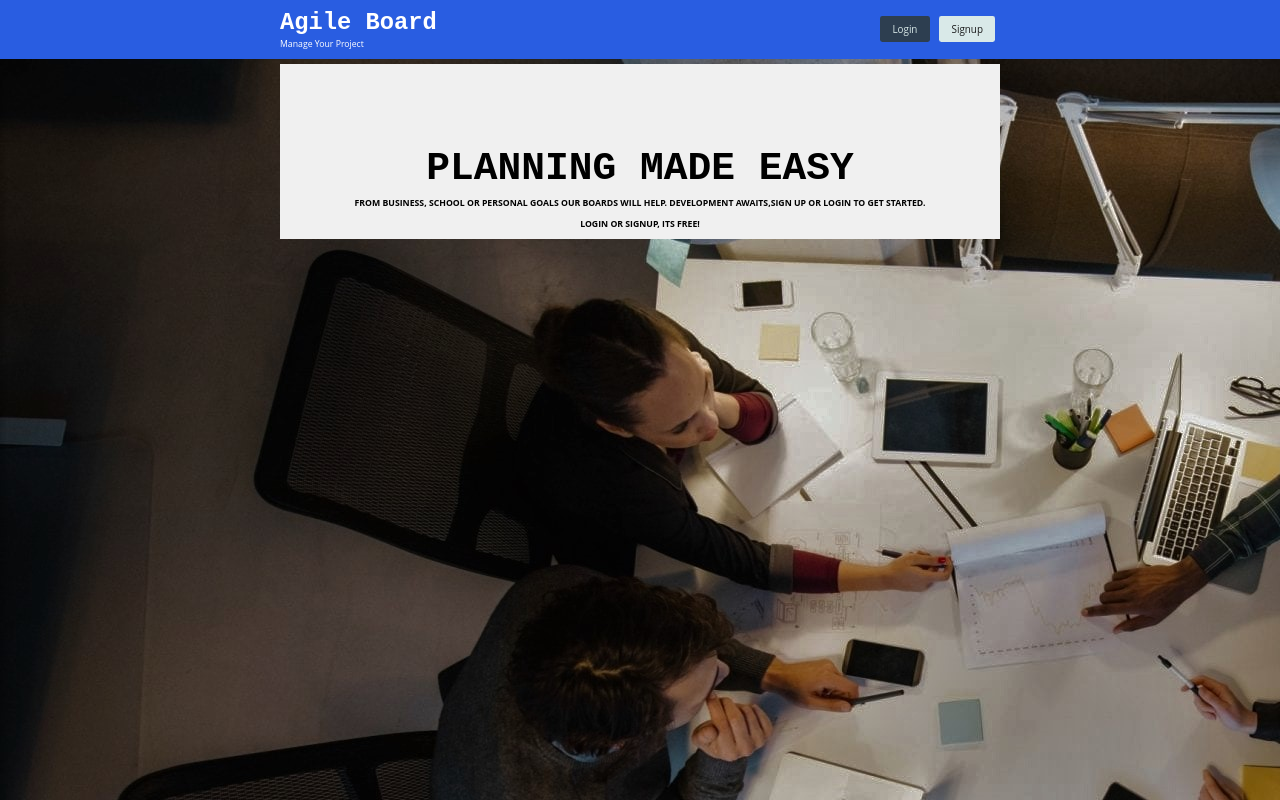
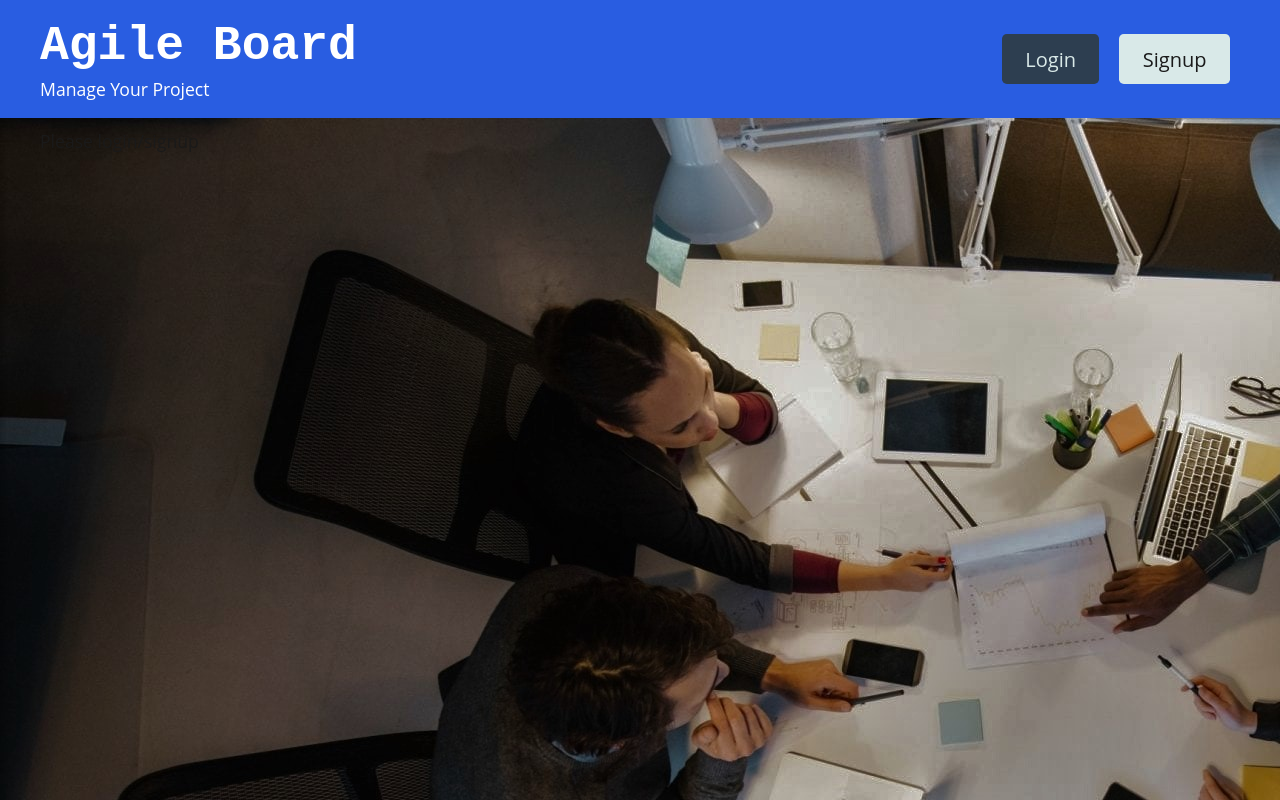
Before and after one commit to Sivaparam/E-commerce-platform, a React (Create React App) app in the folder client/: page / in a window 1280 px wide. Built offline with nearby package versions, Linux system fonts and the light colour scheme; no server answers.

Commit message:
Revert "landing page css"

```diff
--- a/client/src/index.css
+++ b/client/src/index.css
@@ -1931,63 +1931,3 @@ justify-content: space-around;
 
 
 }
-
-/*landing page*/
-
-:root{
-  --link:#000;
-  --hover:#b00;
-  --main:#000;
-  --bg:#f0f0f0;
-  --size:99vmin;
-  --ratio:1/1.1;
-  font-size: calc(var(--size)/100);
-}
-.landingpage{
-  margin:0;
-  padding: 0;
-  overflow: hidden;
-  background-color: var(--bg);
-  color:var(--main)
-}
-.container{
-  width: calc(var(--size)* var(--ratio));
-  margin:0 auto;
-}
-.logo{
-  width:150px;
-  padding:10px 0;
-  cursor:pointer;
-  border: 3px solid var(--main);
-  position: relative;
-  font-size: 2.2rem;
-  text-transform: uppercase;
-  font-weight: bold;
-  letter-spacing: 2.5px;
-  transition:all 0.2s;
-}
-.logo:hover{
-  background: var(--main);
-  color:var(--bg)
-}
-
-.intro{
-  width:100%;
-  text-align: center;
-  overflow: hidden;
-  font-size: 2.2rem;
-  text-transform: uppercase;
-  font-weight: bold;
-}
-
-.intro-title{
-  color:var(--main);
-  font-size: 5rem;
-  text-transform: uppercase;
-  font-weight: bold;
-  margin-top: 10vmin;
-}
-
-.intro-title p {
-  font-size: 10px;
-}
--- a/client/src/pages/Home.js
+++ b/client/src/pages/Home.js
@@ -27,21 +27,9 @@ function Home() {
             )}
           </div>
         ) : (
-
-          <div class="landingpage">
-<div class="container">
-    <div class="intro">
-        <h3 class="intro-title">planning made easy</h3>
-            <p>
-                From business, school or personal goals our boards will help. Development awaits,Sign up or login to get started.
-            </p>
-            <p>
-                Login or signup, its free!
-            </p>
-    </div>
-    </div>
-    </div>
-
+          <div>
+            <p> Please login/signup </p>
+          </div>
         )}
 
     </main>
```
